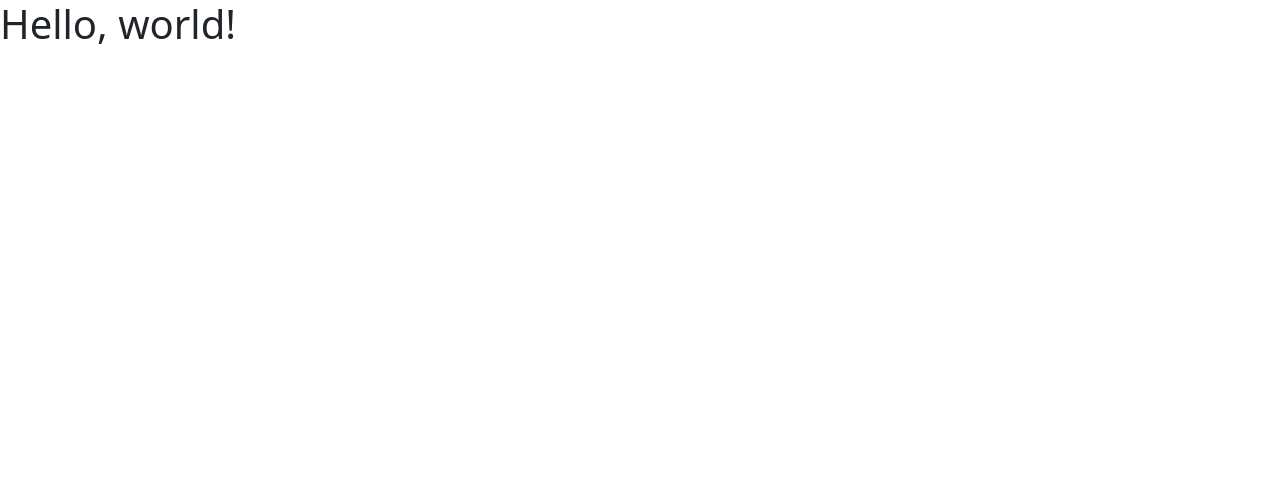
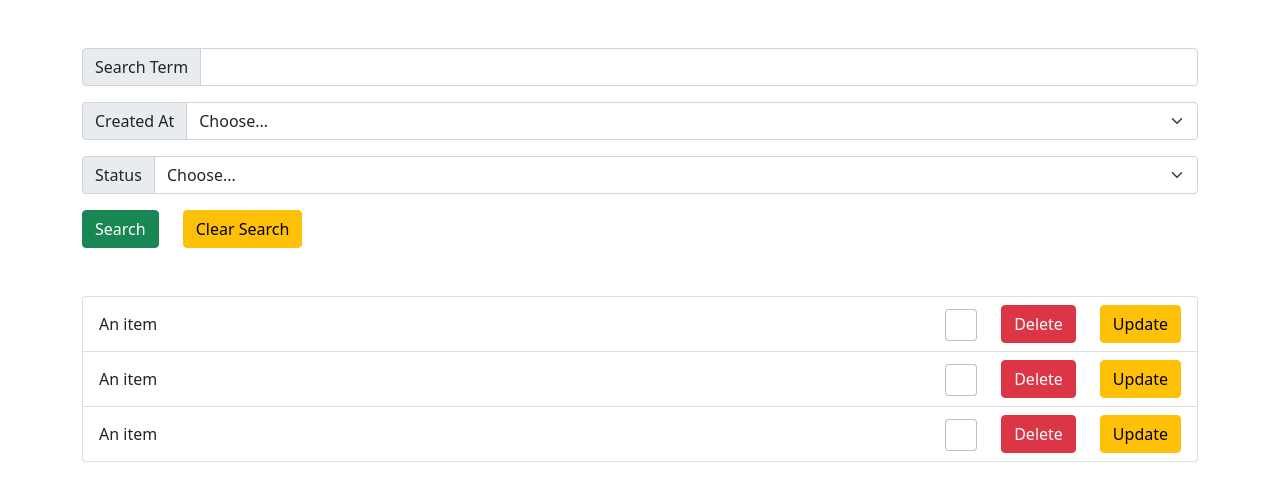
Before and after one commit to leanhvu21042001/todo-list, a plain HTML site: page index.html in a window 1280 px wide. Drawn offline with nearby package versions, Linux system fonts and the light colour scheme.

Commit message:
ui: listview todo

```diff
--- a/index.html
+++ b/index.html
@@ -21,7 +21,94 @@
     <title>Hello, world!</title>
   </head>
   <body>
-    <h1>Hello, world!</h1>
+    <!-- Start: Form Search -->
+    <div class="container my-5">
+      <form id="form-search">
+        <div>
+          <div class="input-group mb-3">
+            <div class="input-group-text">Search Term</div>
+            <input type="text" class="form-control" name="searchTerm" />
+          </div>
+
+          <div class="input-group mb-3">
+            <label class="input-group-text">Created At</label>
+            <select class="form-select">
+              <option selected>Choose...</option>
+              <option value="asc">Asc</option>
+              <option value="desc">Desc</option>
+            </select>
+          </div>
+
+          <div class="input-group mb-3">
+            <label class="input-group-text">Status</label>
+            <select class="form-select">
+              <option selected>Choose...</option>
+              <option value="0">Not Mark</option>
+              <option value="1">Marked</option>
+            </select>
+          </div>
+        </div>
+
+        <div class="d-flex gap-4">
+          <button type="submit" name="search" class="btn btn-success">
+            Search
+          </button>
+          <button type="reset" name="search" class="btn btn-warning">
+            Clear Search
+          </button>
+        </div>
+      </form>
+    </div>
+    <!-- Start: Form Search -->
+
+    <!-- Start: ListView TODO -->
+    <div class="container">
+      <ul class="list-group">
+        <li
+          class="list-group-item d-flex justify-content-between align-items-center"
+        >
+          <p class="m-0">An item</p>
+          <div class="d-flex gap-4">
+            <input
+              class="form-check-input"
+              style="height: 2rem; width: 2rem; cursor: pointer"
+              type="checkbox"
+            />
+            <button class="btn btn-danger">Delete</button>
+            <button class="btn btn-warning">Update</button>
+          </div>
+        </li>
+        <li
+          class="list-group-item d-flex justify-content-between align-items-center"
+        >
+          <p class="m-0">An item</p>
+          <div class="d-flex gap-4">
+            <input
+              class="form-check-input"
+              style="height: 2rem; width: 2rem; cursor: pointer"
+              type="checkbox"
+            />
+            <button class="btn btn-danger">Delete</button>
+            <button class="btn btn-warning">Update</button>
+          </div>
+        </li>
+        <li
+          class="list-group-item d-flex justify-content-between align-items-center"
+        >
+          <p class="m-0">An item</p>
+          <div class="d-flex gap-4">
+            <input
+              class="form-check-input"
+              style="height: 2rem; width: 2rem; cursor: pointer"
+              type="checkbox"
+            />
+            <button class="btn btn-danger">Delete</button>
+            <button class="btn btn-warning">Update</button>
+          </div>
+        </li>
+      </ul>
+    </div>
+    <!-- End: ListView TODO -->
 
     <script
       src="https://cdn.jsdelivr.net/npm/bootstrap@5.0.2/dist/js/bootstrap.bundle.min.js"
```
